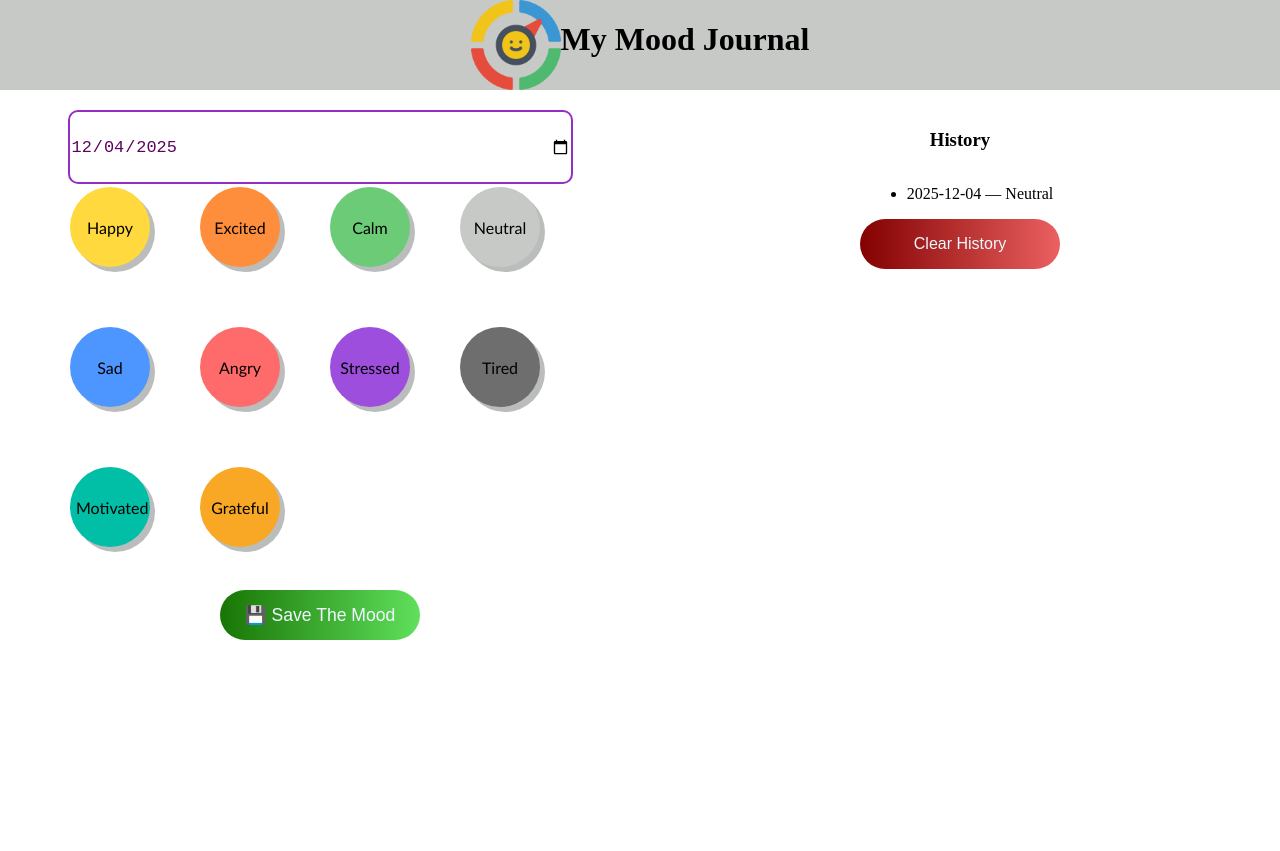
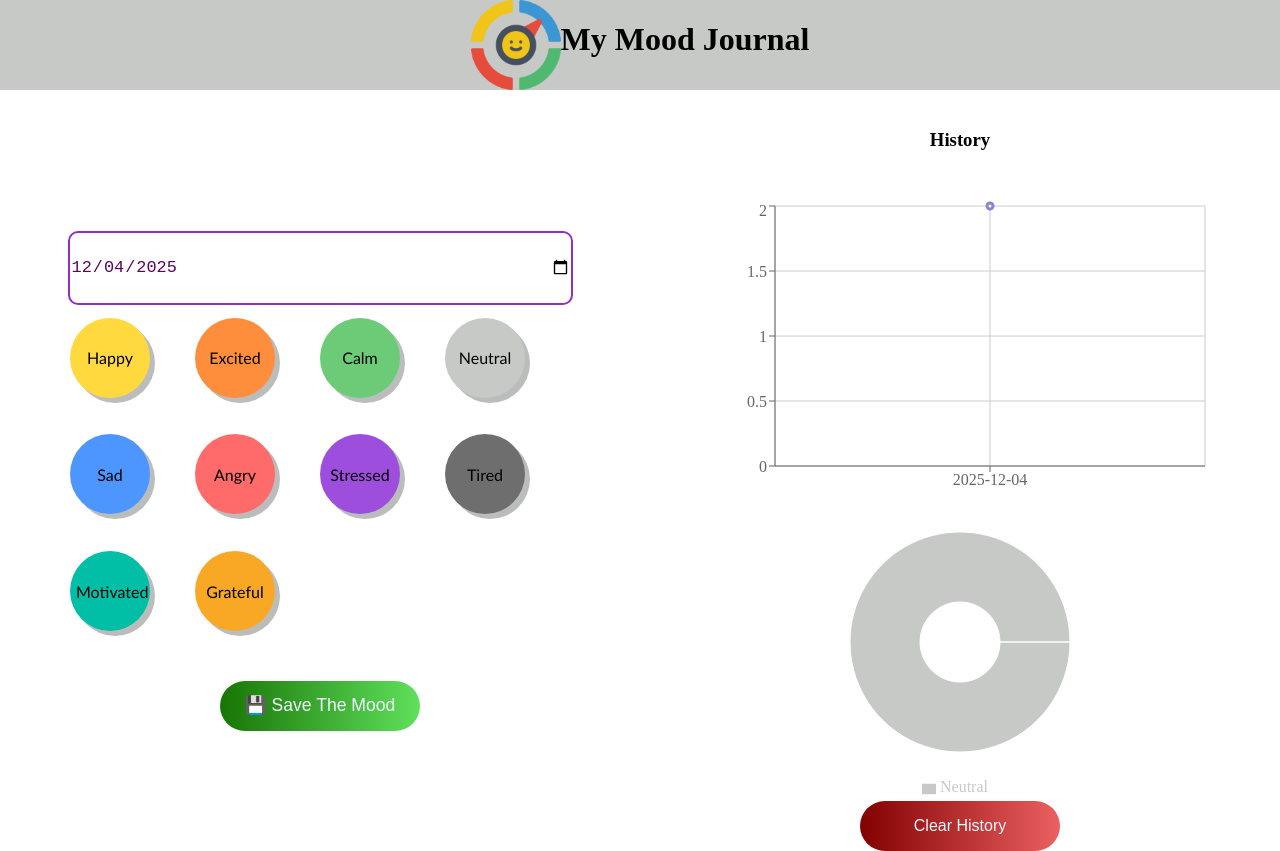
Before and after one commit to Maryam-Bouchami/mood-track-react, a React (Vite) app in the folder mood-track-react/: page / in a window 1280 px wide. Both pictures are taken after a click on the button "💾 Save The Mood". Before the commit the page ends 800 px from the top, so only its background shows below. Built offline with nearby package versions, Linux system fonts and the light colour scheme.

Commit message:
add graphics

```diff
--- a/mood-track-react/package.json
+++ b/mood-track-react/package.json
@@ -11,7 +11,8 @@
   },
   "dependencies": {
     "react": "^19.2.0",
-    "react-dom": "^19.2.0"
+    "react-dom": "^19.2.0",
+    "recharts": "^3.5.1"
   },
   "devDependencies": {
     "@eslint/js": "^9.39.1",
--- a/mood-track-react/src/App.jsx
+++ b/mood-track-react/src/App.jsx
@@ -5,6 +5,8 @@ import Nav from "./components/Nav";
 import Calendar from "./components/Calendar";
 import SaveMood from "./components/SaveMood";
 import "./App.css";
+import MoodChart from "./components/MoodChart";
+import MoodDonut from "./components/MoodDonut";
 
 function App() {
   // Mood actuel
@@ -53,6 +55,23 @@ function App() {
     setHistory([]);
   };
 
+  // Convertir history => tableau pour le Donut
+  const donutData = history.reduce((acc, mood) => {
+    const existing = acc.find((m) => m.name === mood.name);
+
+    if (existing) {
+      existing.value += 1;
+    } else {
+      acc.push({
+        name: mood.name,
+        value: 1,
+        color: mood.color, // tu récupères la couleur du mood
+      });
+    }
+
+    return acc;
+  }, []);
+
   return (
     <MyTheme.Provider value={moodState.color}>
       <Nav />
@@ -69,14 +88,17 @@ function App() {
         <div className="history">
           <h3>History</h3>
           <ul>
-            {history.map((m, i) => (
+            {/*      historique des moods
+
+            history.map((m, i) => (
               <li key={i}>
-                {m.date} — {m.name}
-                {/*  — {m.color} — Score {m.score}  */}
+                {m.date} — {m.name}— {m.color} — Score {m.score}
               </li>
-            ))}
+            )) */}
           </ul>
 
+          <MoodChart data={history} />
+          <MoodDonut data={donutData} />
           <button className="emptyButton" onClick={clearStorage}>
             Clear History
           </button>
--- /dev/null
+++ b/mood-track-react/src/components/MoodChart.jsx
@@ -0,0 +1,28 @@
+import {
+  LineChart,
+  Line,
+  XAxis,
+  YAxis,
+  Tooltip,
+  CartesianGrid,
+} from "recharts";
+
+{
+  /*   const data = [
+  { date: "2025-01-01", score: 3 },
+  { date: "2025-01-02", score: 5 },
+  { date: "2025-01-03", score: 2 },
+];   */
+}
+
+export default function MoodChart({ data }) {
+  return (
+    <LineChart width={500} height={300} data={data}>
+      <XAxis dataKey="date" />
+      <YAxis />
+      <CartesianGrid stroke="#ccc" />
+      <Tooltip />
+      <Line type="monotone" dataKey="score" stroke="#8884d8" strokeWidth={3} />
+    </LineChart>
+  );
+}
--- /dev/null
+++ b/mood-track-react/src/components/MoodDonut.jsx
@@ -0,0 +1,34 @@
+import { PieChart, Pie, Cell, Tooltip, Legend } from "recharts";
+{
+  /*  const data = [
+  { name: "Happy", value: 5, color: "#FFD700" },
+  { name: "Sad", value: 2, color: "#1E90FF" },
+  { name: "Angry", value: 1, color: "#FF4500" },
+  { name: "Relaxed", value: 4, color: "#32CD32" },
+];
+   */
+}
+
+export default function MoodDonut({ data }) {
+  return (
+    <PieChart width={400} height={300}>
+      <Pie
+        data={data}
+        dataKey="value"
+        nameKey="name"
+        cx="50%"
+        cy="50%"
+        innerRadius={40} // <--- Donut
+        outerRadius={110}
+        paddingAngle={8}
+      >
+        {data.map((entry, index) => (
+          <Cell key={index} fill={entry.color} />
+        ))}
+      </Pie>
+
+      <Tooltip />
+      <Legend />
+    </PieChart>
+  );
+}
--- a/mood-track-react/src/components/MoodsList.module.css
+++ b/mood-track-react/src/components/MoodsList.module.css
@@ -1,7 +1,6 @@
 .moodsContainer {
   width: 500px;
-  height: 400px;
+  height: 350px;
   display: grid;
   grid-template-columns: repeat(4, 1fr);
-  gap: 20px;
 }
--- a/mood-track-react/src/components/SaveMood.module.css
+++ b/mood-track-react/src/components/SaveMood.module.css
@@ -14,7 +14,7 @@
 
 .saveMoodContainer {
   width: 100%;
-  height: 530px;
+  height: 500px;
   margin: auto;
   display: flex;
   flex-direction: column;
```
Also changed, not shown: 1 other file (tests, documents, lock files or other folders).
